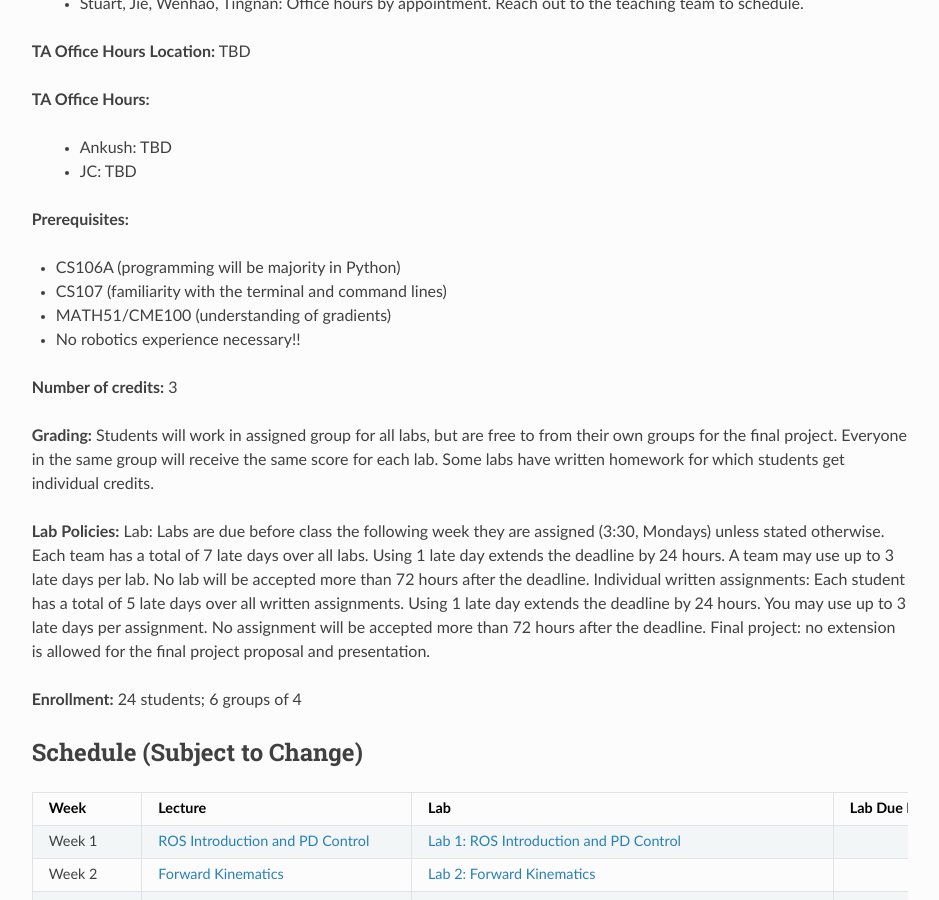
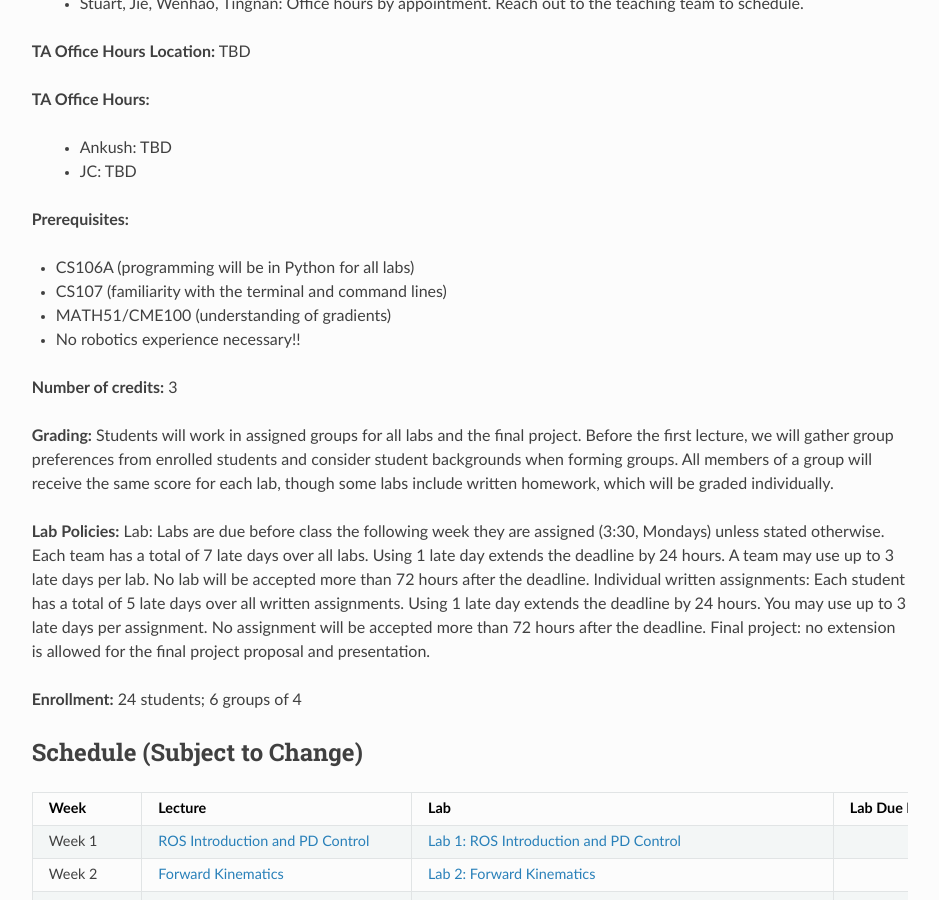
Before and after one commit to cs123-stanford/cs123-stanford, a Sphinx documentation site: the page built from docs/index.rst, in a window 1280 px wide and 900 px high, scrolled down 1575 px. Shown: the whole window, without its empty margins (320-1259 px from the left). Built offline with Sphinx 7.4.7 and the Read the Docs theme 3.1.0, drawn with Linux system fonts in a browser that asks for light colours; pages that are not in the unit, such as notebooks, are missing from menus.

Commit message:
Changed some wordings

```diff
--- a/docs/index.rst
+++ b/docs/index.rst
@@ -43,7 +43,7 @@
 
 **Prerequisites:**
 
-* CS106A (programming will be majority in Python)
+* CS106A (programming will be in Python for all labs)
 
 * CS107 (familiarity with the terminal and command lines)
 
@@ -53,7 +53,7 @@
 
 **Number of credits:** 3
 
-**Grading:** Students will work in assigned group for all labs, but are free to from their own groups for the final project. Everyone in the same group will receive the same score for each lab. Some labs have written homework for which students get individual credits.
+**Grading:** Students will work in assigned groups for all labs and the final project. Before the first lecture, we will gather group preferences from enrolled students and consider student backgrounds when forming groups. All members of a group will receive the same score for each lab, though some labs include written homework, which will be graded individually.
 
 **Lab Policies:**  Lab: Labs are due before class the following week they are assigned (3:30, Mondays) unless stated otherwise. Each team has a total of 7 late days over all labs. Using 1 late day extends the deadline by 24 hours. A team may use up to 3 late days per lab. No lab will be accepted more than 72 hours after the deadline.
 Individual written assignments: Each student has a total of 5 late days over all written assignments. Using 1 late day extends the deadline by 24 hours. You may use up to 3 late days per assignment. No assignment will be accepted more than 72 hours after the deadline.
```
